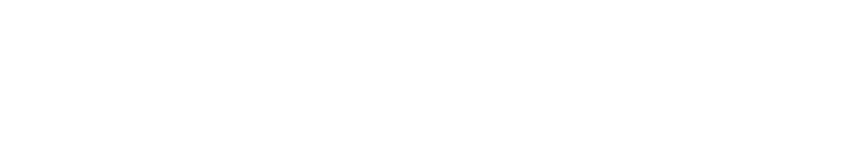
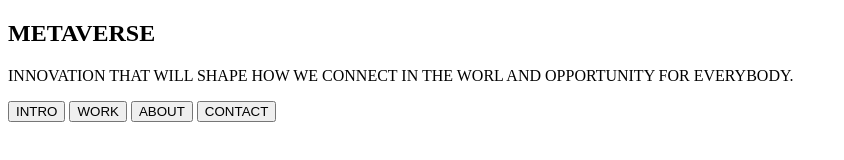
Before and after one commit to OdetaDz/Git-ir-GitHub-atsiskaitymas, a plain HTML site: page index.html in a window 1280 px wide. Shown: the whole page, without its empty margins (0-844 px from the left). Drawn offline with Linux system fonts and the light colour scheme.

Commit message:
html struktūros pasirašymas

```diff
--- a/index.html
+++ b/index.html
@@ -8,6 +8,22 @@
     <script src="./main.js" type="module"></script>
 </head>
 <body>
-
+    <header></header>
+    <main>
+        <section>
+            <div></div> <!--deimantukas-->
+            <div>
+                <h1>METAVERSE</h1>
+                <p>INNOVATION THAT WILL SHAPE HOW WE <a>CONNECT</a> IN THE WORL AND <a>OPPORTUNITY</a> FOR EVERYBODY.</p>
+            </div>
+            <div>
+                <button>INTRO</button>
+                <button>WORK</button>
+                <button>ABOUT</button>
+                <button>CONTACT</button>
+            </div>
+        </section>
+    </main>
+    <footer></footer>
 </body>
 </html>
```
